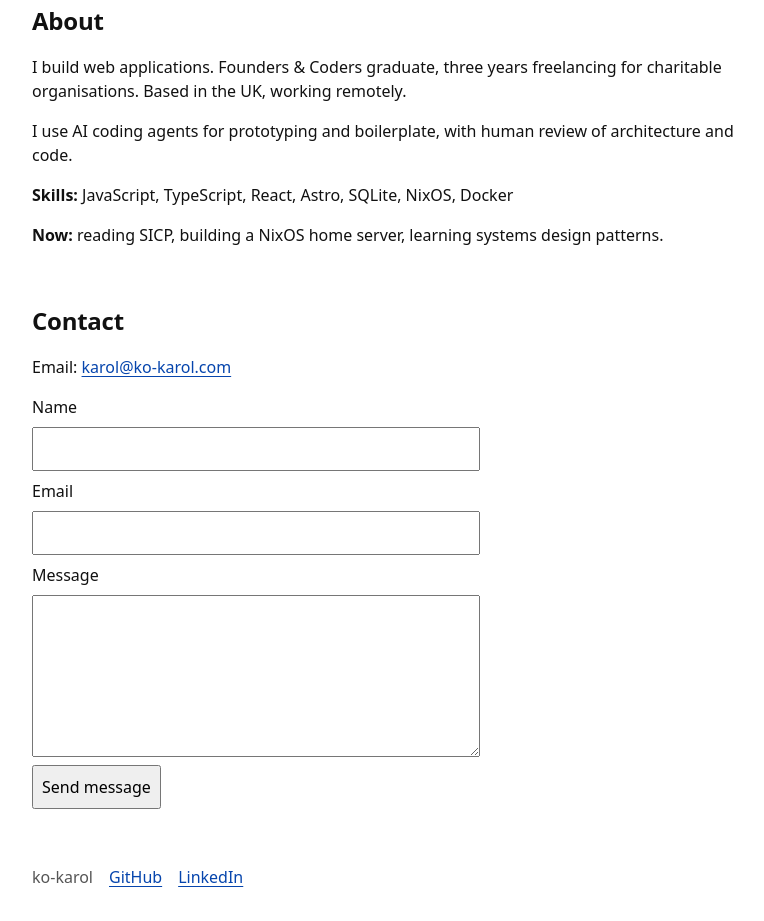
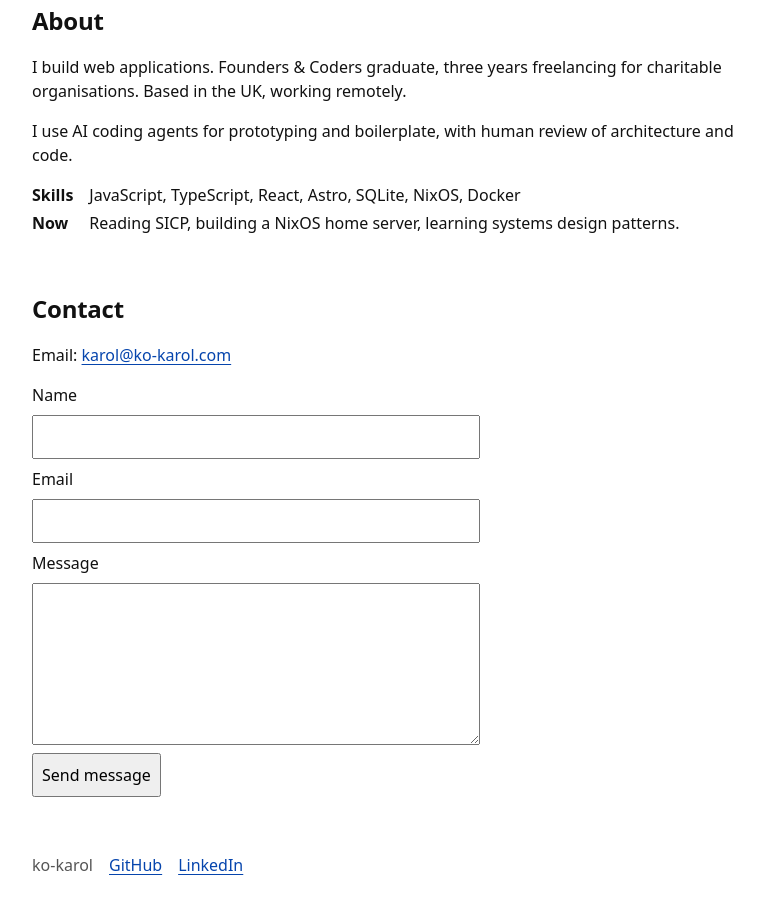
Before and after one commit to ko-karol/portfolio, an Astro site: page / in a window 1280 px wide. Shown: the part 845-1766 px from the top of the page, without its empty margins (240-1004 px from the left). Built offline with nearby package versions, Linux system fonts and the light colour scheme; Astro itself is replaced by a stand-in of ours.

Commit message:
About: two paragraphs plus Skills/Now definition list

```diff
--- a/src/pages/index.astro
+++ b/src/pages/index.astro
@@ -20,8 +20,12 @@ import ProjectList from '../components/ProjectList.astro';
     <h2>About</h2>
     <p>I build web applications. Founders &amp; Coders graduate, three years freelancing for charitable organisations. Based in the UK, working remotely.</p>
     <p>I use AI coding agents for prototyping and boilerplate, with human review of architecture and code.</p>
-    <p><strong>Skills:</strong> JavaScript, TypeScript, React, Astro, SQLite, NixOS, Docker</p>
-    <p><strong>Now:</strong> reading SICP, building a NixOS home server, learning systems design patterns.</p>
+    <dl>
+      <dt>Skills</dt>
+      <dd>JavaScript, TypeScript, React, Astro, SQLite, NixOS, Docker</dd>
+      <dt>Now</dt>
+      <dd>Reading SICP, building a NixOS home server, learning systems design patterns.</dd>
+    </dl>
   </section>
 
   <section id="contact">
--- a/src/styles/global.css
+++ b/src/styles/global.css
@@ -96,3 +96,11 @@ html { scroll-behavior: smooth; }
 
 /* Set by an inline script in Layout.astro; never present without JS. */
 .reveal :is(main > h1, main section, main article, main > ul > li) { opacity: 0; }
+
+dl { display: grid; grid-template-columns: max-content 1fr; gap: 0.25rem 1rem; margin: 1rem 0 0; }
+dt { font-weight: bold; }
+dd { margin: 0; }
+@media (max-width: 30rem) {
+  dl { grid-template-columns: 1fr; gap: 0; }
+  dd { margin-bottom: 0.5rem; }
+}
```
